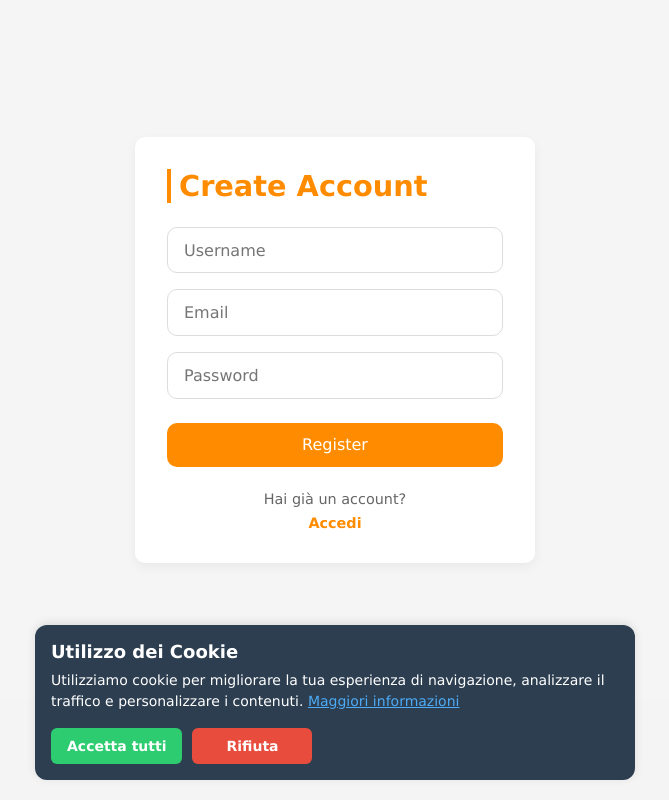
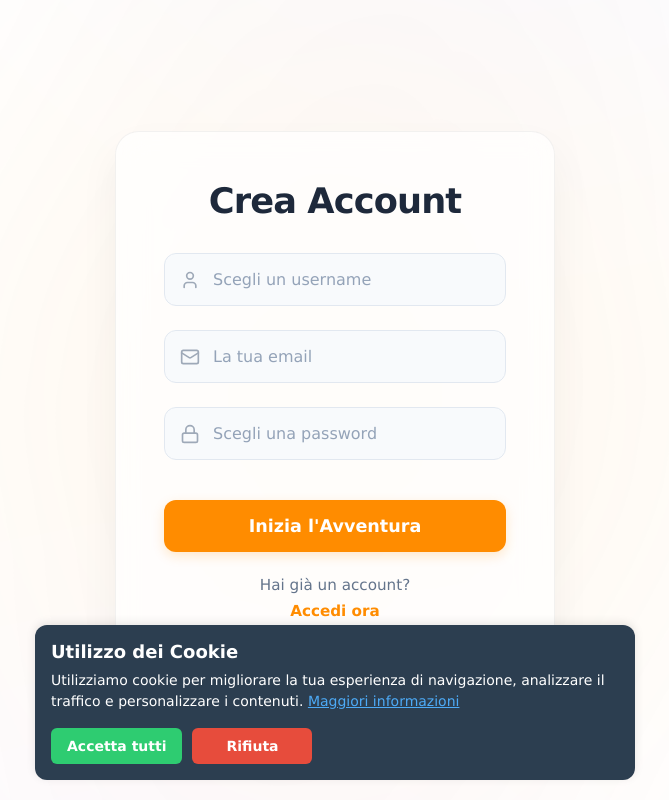
Before and after one commit to axtodev/XimiPVP-Frontend, a React (Vite) app: page /register in a window 1280 px wide. Shown: the whole page, without its empty margins (305-974 px from the left). Built offline with nearby package versions, Linux system fonts and the light colour scheme.

Commit message:
register fix

```diff
--- a/src/components/register.jsx
+++ b/src/components/register.jsx
@@ -1,6 +1,7 @@
 import React, { useState, useEffect } from 'react';
 import { useNavigate } from 'react-router-dom';
-import '../style/register.css';
+import { User, Mail, Lock } from 'lucide-react';
+import '../style/login.css'; // Use login.css since we're using those classes
 
 function Register() {
   const [form, setForm] = useState({ email: '', password: '', username: '' });
@@ -46,22 +47,24 @@ function Register() {
 
   if (success) {
     return (
-      <div className="register-container">
-        <div className="register-success-box">
-          <div className="success-icon">✓</div>
-          <h2>Registrazione Avvenuta con Successo!</h2>
-          <p className="success-message">
+      <div className="login-container">
+        <div className="login-form" style={{ textAlign: 'center' }}>
+          <div style={{
+            fontSize: '3rem',
+            marginBottom: '1rem',
+            color: 'var(--primary)',
+            animation: 'slide-up 0.5s ease forwards'
+          }}>✓</div>
+          <h2>Registrazione Completata!</h2>
+          <p style={{ color: 'var(--text-muted)', marginBottom: '2rem' }}>
             Ti abbiamo inviato un'email di conferma all'indirizzo <strong>{form.email}</strong>.
-            <br />
-            Controlla la tua casella di posta e clicca sul link per attivare il tuo account.
+            Controlla la tua posta per attivare l'account.
           </p>
-          <div className="success-actions">
           <button onClick={() => navigate('/login')} className="btn-primary">
             Vai al Login
           </button>
-            <button onClick={() => navigate('/')} className="btn-secondary">
-              Torna alla Home
-            </button>
+          <div className="login-links">
+            <a href="/" onClick={(e) => { e.preventDefault(); navigate('/'); }}>Torna alla Home</a>
           </div>
         </div>
       </div>
@@ -69,40 +72,49 @@ function Register() {
   }
 
   return (
-    <div className="register-container">
-      <div className="register-form">
-        <h2>Create Account</h2>
+    <div className="login-container">
+      <div className="login-form">
+        <h2>Crea Account</h2>
         <form onSubmit={handleSubmit}>
+          <div className="input-group">
             <input
               name="username"
               value={form.username}
               onChange={handleChange}
-            placeholder="Username"
+              placeholder="Scegli un username"
               required
             />
+            <User size={20} />
+          </div>
+          <div className="input-group">
             <input
               name="email"
               value={form.email}
               onChange={handleChange}
-            placeholder="Email"
+              placeholder="La tua email"
               type="email"
               required
             />
+            <Mail size={20} />
+          </div>
+          <div className="input-group">
             <input
               name="password"
               value={form.password}
               onChange={handleChange}
-            placeholder="Password"
+              placeholder="Scegli una password"
               type="password"
               required
             />
-          <button type="submit">Register</button>
-          {error && <div className="register-error">{error}</div>}
+            <Lock size={20} />
+          </div>
+          <button type="submit">Inizia l'Avventura</button>
+          {error && <div className="login-error">{error}</div>}
         </form>
 
-        <div className="register-links">
+        <div className="login-links">
           <p>Hai già un account?</p>
-          <a href="/login">Accedi</a>
+          <a href="/login" onClick={(e) => { e.preventDefault(); navigate('/login'); }}>Accedi ora</a>
         </div>
       </div>
     </div>
```
Lines whose indentation alone changed are shown as unchanged.
